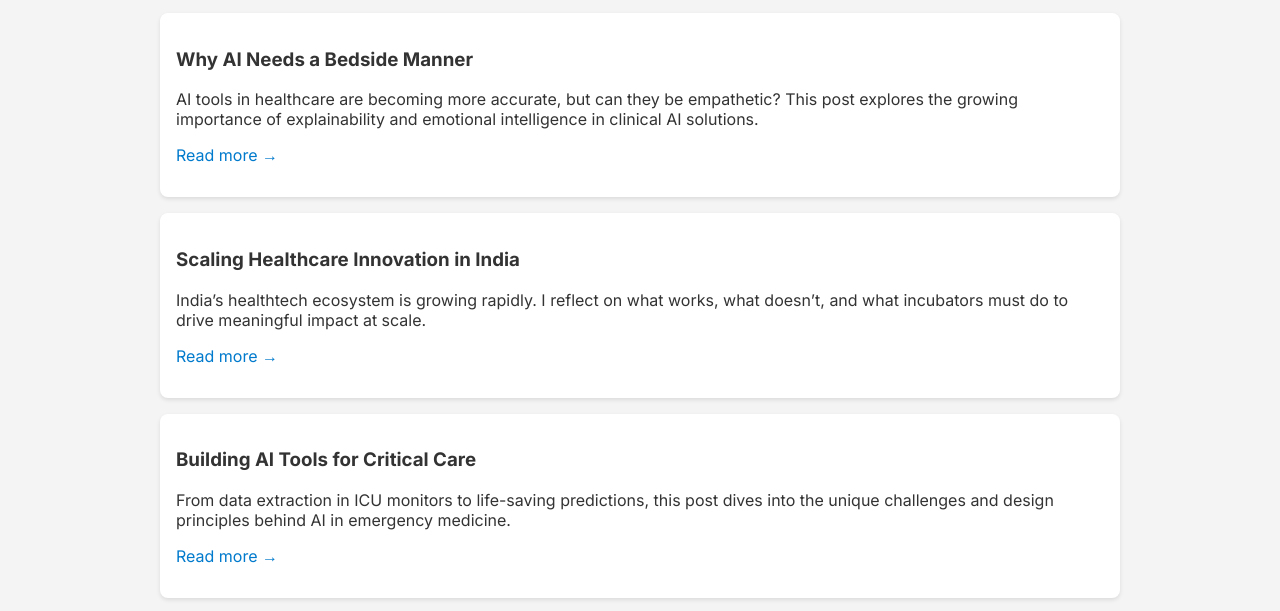
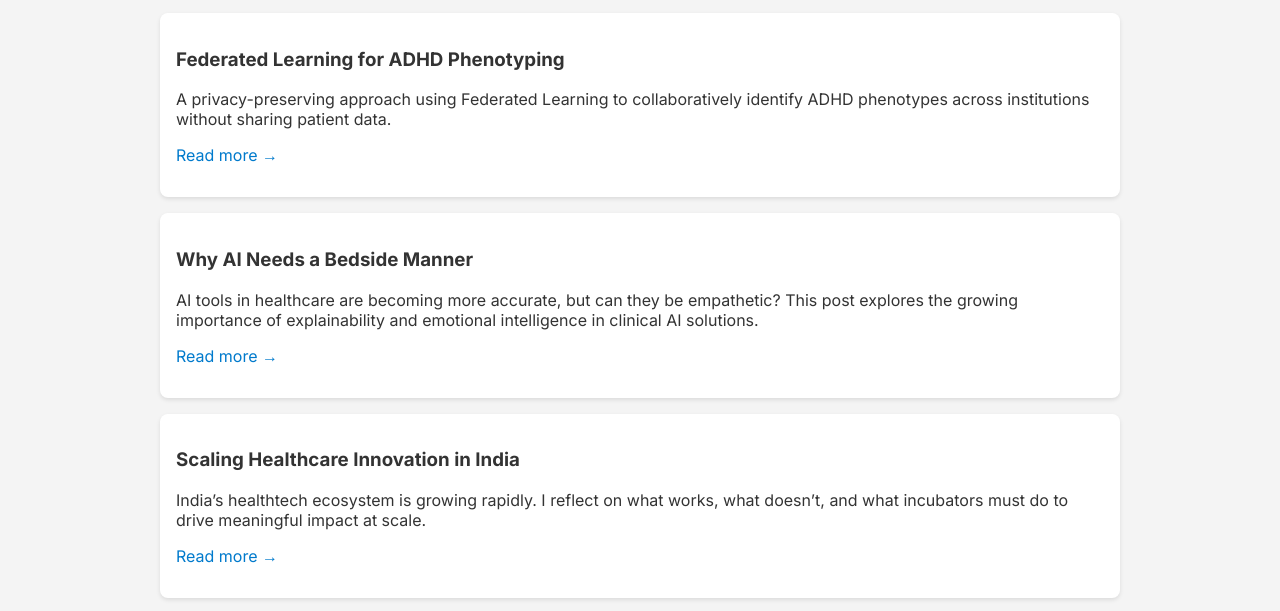
Before and after one commit to sjannamalai91/sjannamalai91.github.io, a plain HTML site: page blog.html in a window 1280 px wide. Shown: the part 148-759 px from the top of the page. Drawn offline with nearby package versions, Linux system fonts and the light colour scheme.

Commit message:
Update blog.html

```diff
--- a/blog.html
+++ b/blog.html
@@ -23,6 +23,12 @@
 
   <section data-aos="fade-up">
     <h2 class="section-title">Blog</h2>
+
+      <div class="blog-post">
+      <h3>Federated Learning for ADHD Phenotyping</h3>
+      <p>A privacy-preserving approach using Federated Learning to collaboratively identify ADHD phenotypes across institutions without sharing patient data.</p>
+      <p><a href="blog_federated">Read more →</a></p>
+    </div>
 
     <div class="blog-post">
       <h3>Why AI Needs a Bedside Manner</h3>
```
